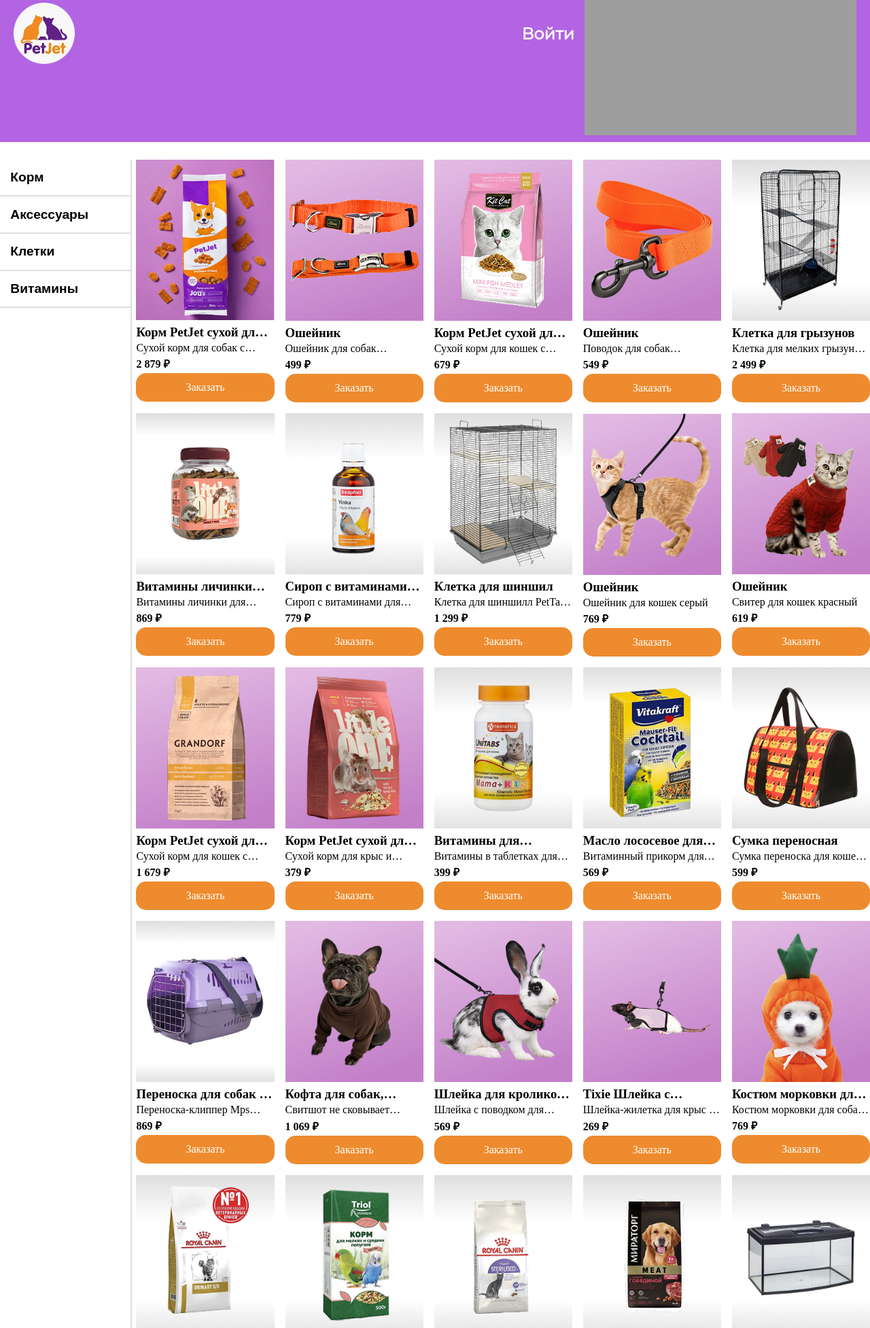
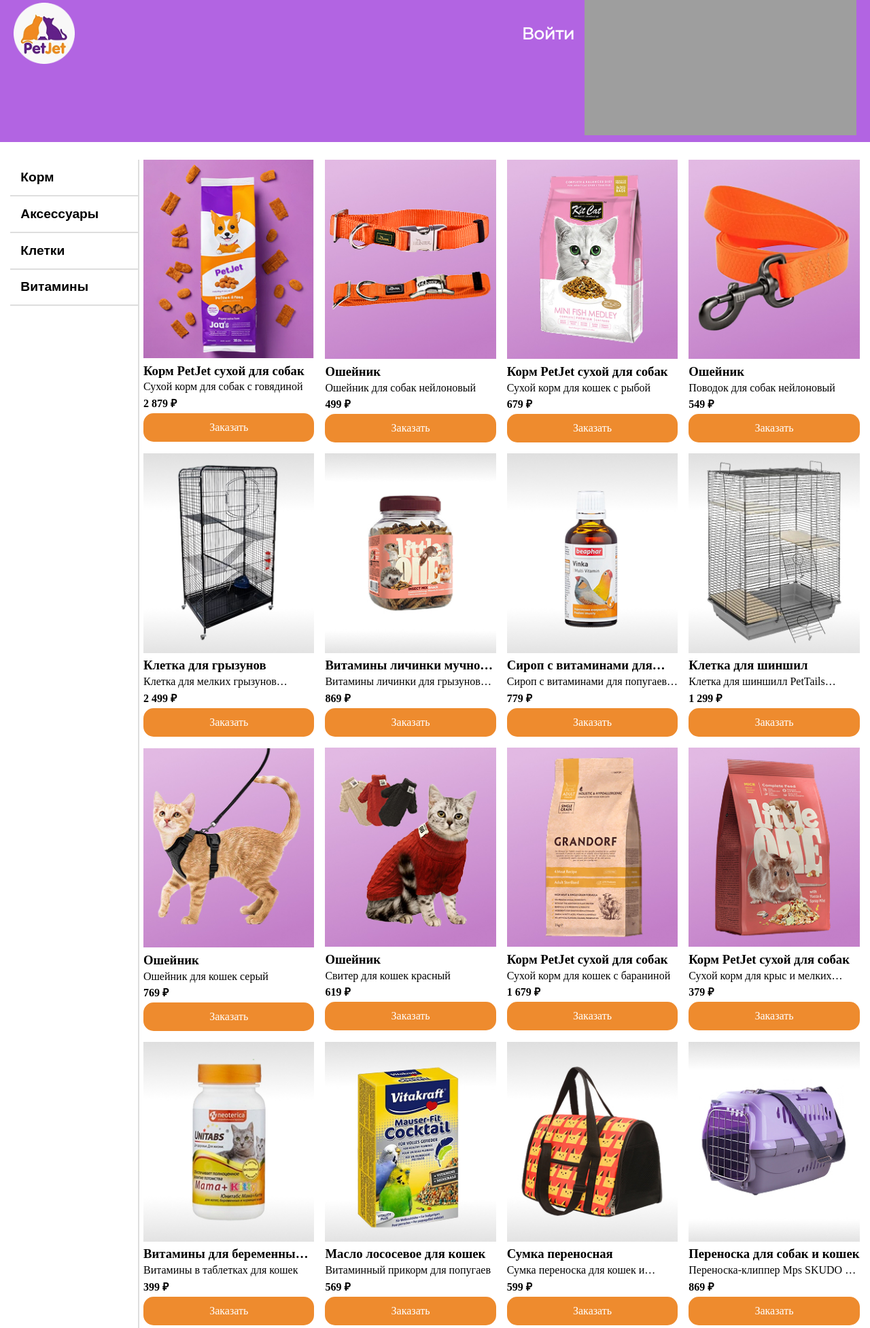
Before and after one commit to 3ISIP-722/Emo-Pugs, a PHP site: the page made by project pages/zoomagazin.html in a window 1280 px wide. Shown: the part 111-2065 px from the top of the page at 68% size. Run offline with PHP 8.4, Linux system fonts and the light colour scheme; grey boxes are pictures that could not be loaded.

Commit message:
отступы у main

```diff
--- a/css/page2.css
+++ b/css/page2.css
@@ -218,6 +218,7 @@
 main {
   display: flex;
   gap: 0.5%;
+  margin: 0 1.2%;
 }
 
 .scrollbar {
@@ -245,7 +246,7 @@
 
 .products {
   display: grid;
-  grid-template-columns: repeat(auto-fill, minmax(200px, 1fr));
+  grid-template-columns: repeat(auto-fill, minmax(220px, 1fr));
   gap: 16px;
 }
 
```
